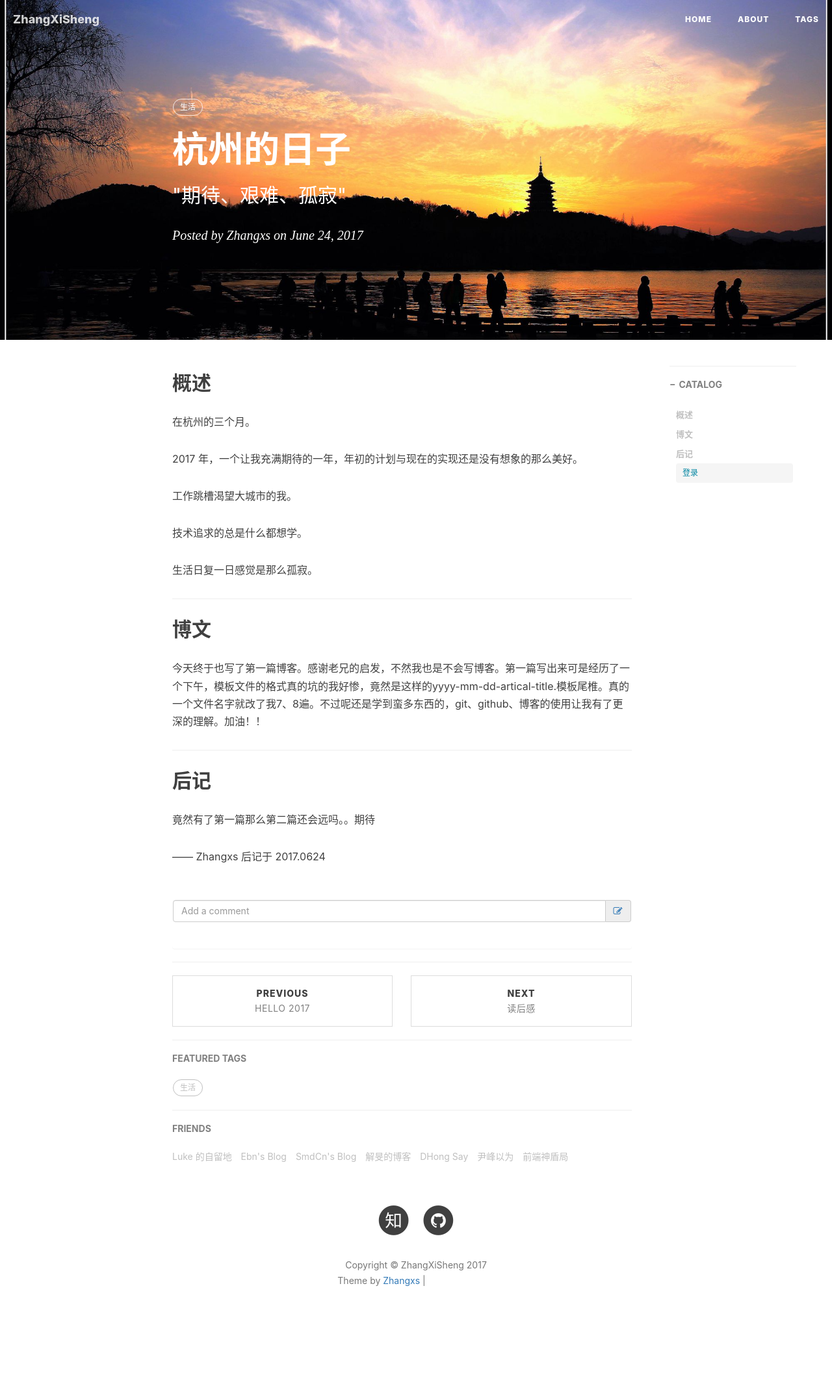
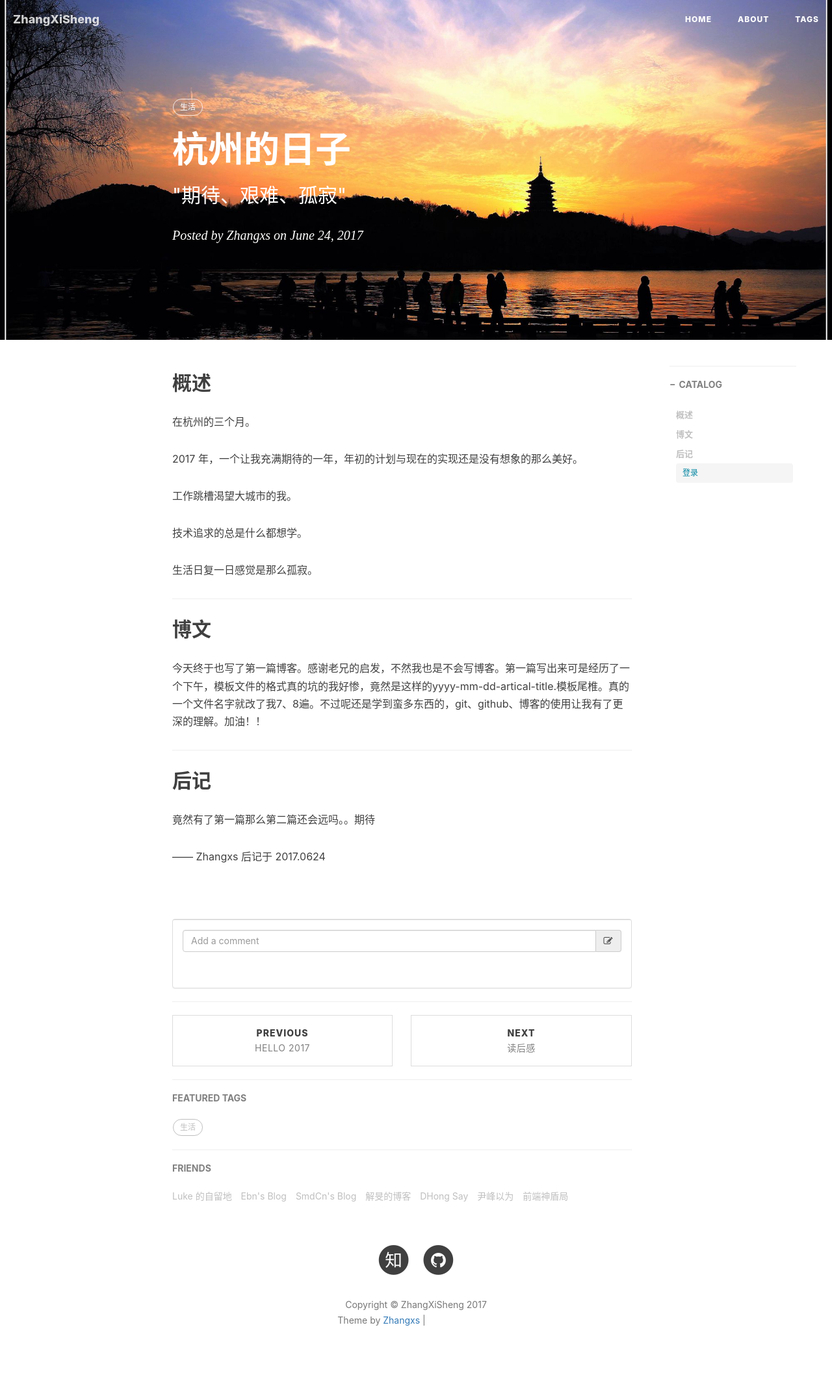
Before and after one commit to mrzhangxisheng/mrzhangxisheng.github.io, a Jekyll site: the page built from _posts/2017-6-23-life-DayOne.markdown, in a window 1280 px wide. Shown: the whole page at 65% size. Built offline with Jekyll 4.4.1, drawn with Linux system fonts in a browser that asks for light colours; nearby versions of some CDN libraries; comment, search, counter and statistics services are not loaded; before the commit the page ends 2075 px from its top, so only the background shows below that; grey boxes are pictures that could not be loaded.

Commit message:
Update post.html

```diff
--- a/_layouts/post.html
+++ b/_layouts/post.html
@@ -62,7 +62,7 @@ layout: default
 
                 <hr style="visibility: hidden;">
 
-	<link href="./css/mystyle.css" rel="stylesheet">
+	<link href="/css/mystyle.css" rel="stylesheet">
 <div class="panel panel-white post " id="comments">
 					<div class="post-footer">
 						<div class="input-group">
```
